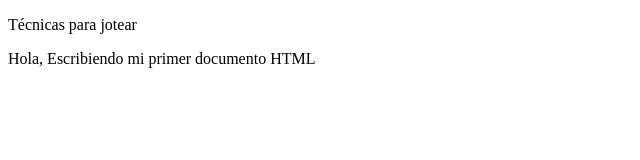
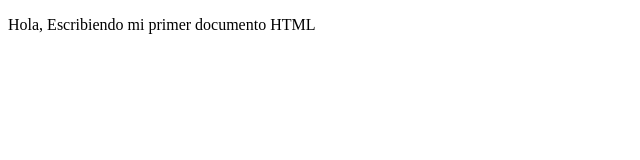
Before and after one commit to MiguelDominguezSanchez/Curso_HTML_-_CSS, a plain HTML site: page YOUTUBE-HTML/index.html in a window 1280 px wide. Shown: the whole page, without its empty margins (0-640 px from the left). Drawn offline with Linux system fonts and the light colour scheme.

```diff
--- a/YOUTUBE-HTML/index.html
+++ b/YOUTUBE-HTML/index.html
@@ -9,7 +9,6 @@
 </head>
 
 <body>
-  <p>Técnicas para jotear</p>
   <!--  Esto es un comentario -->
   <!-- Enlaces de la sección de introducción a HTMl y su documentación
   https://www.w3.org/html/
```
